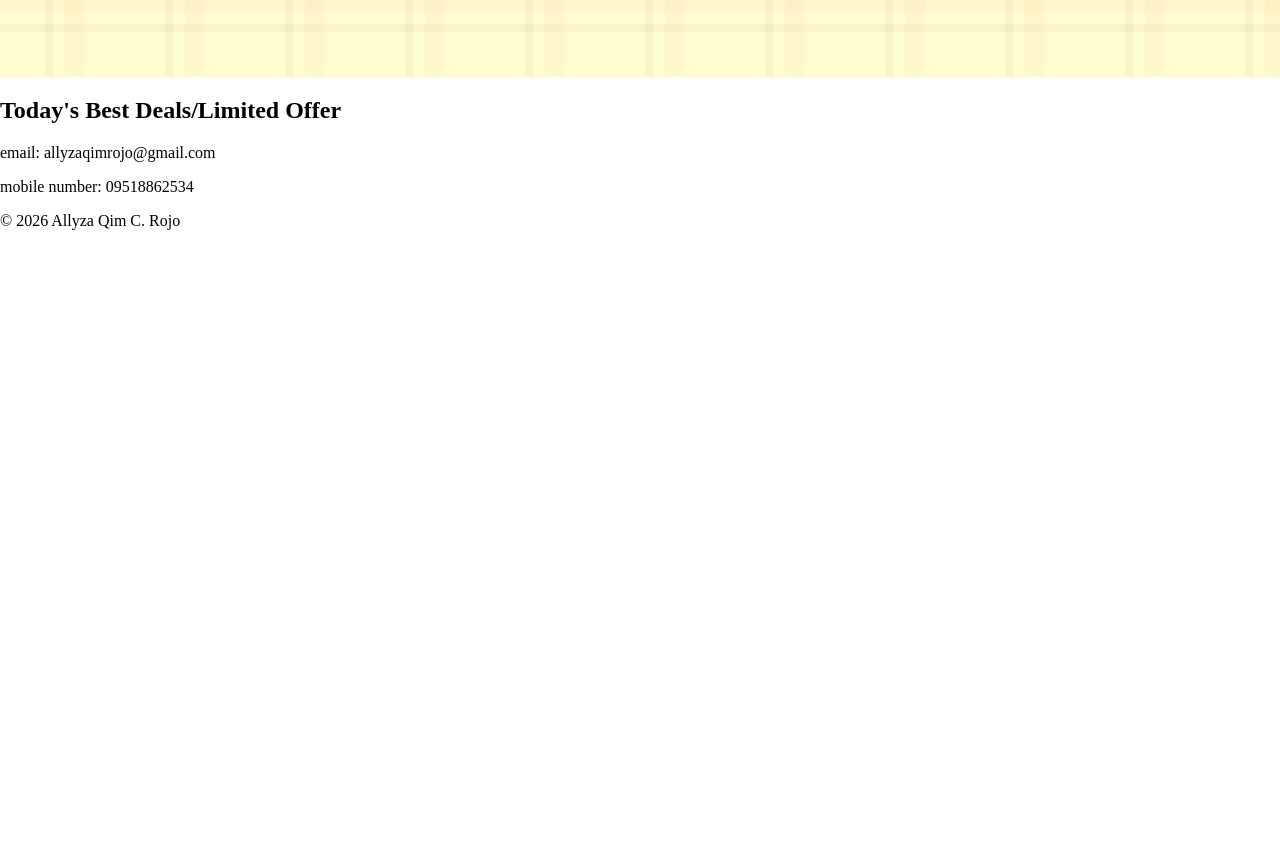
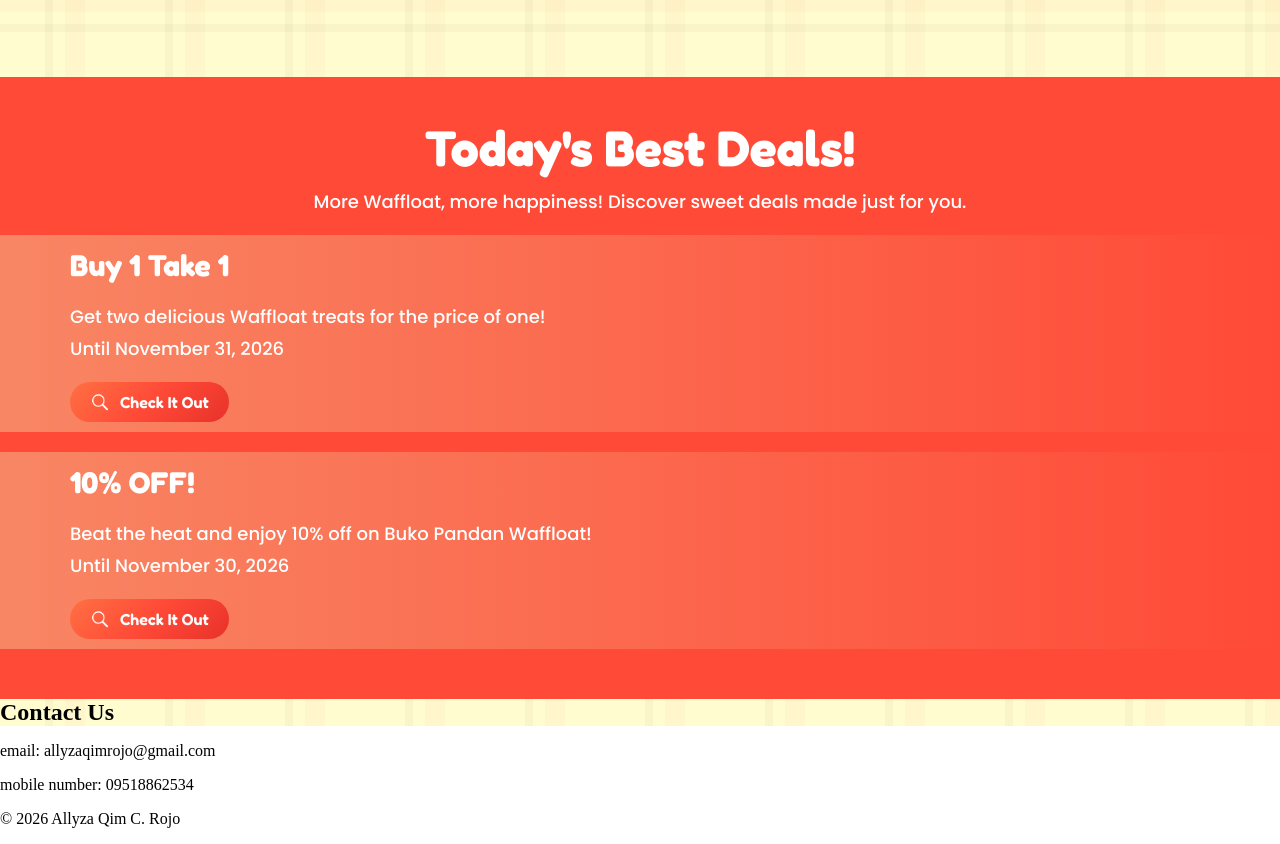
Before and after one commit to allyzaqimrojo/rojo-website, a plain HTML site: page index.html in a window 1280 px wide. Shown: the part 2557-3401 px from the top of the page. Before the commit the page ends 2803 px from the top, so only its background shows below. Drawn offline with Linux system fonts and the light colour scheme.

Commit message:
Added promotions section

```diff
--- a/css/style.css
+++ b/css/style.css
@@ -446,3 +446,125 @@ nav a {
     display: flex;
     align-items: center;
 }
+
+.promotions {
+    background-color: #FF4A37;
+    padding:  40px 0px 30px;
+
+}
+
+.promotions h2 {
+    margin:0px;
+    font-family: "Fredoka", sans-serif;
+    font-size: 50px;
+    color: white;
+    margin: 0px 70px;
+    text-align: center;
+}
+
+.promotions > p {
+    text-align: center;
+}
+
+.promotions p {
+    font-family: "Poppins", sans-serif;
+    color:#ffffff;
+    font-weight: 500;
+    margin-bottom: 30px;
+    font-size: 18px;
+}
+
+.promotions img {
+    width: 300px;
+    height: 300px;
+}
+
+.promotions > p {
+    margin: 10px 70px;
+}
+
+.promo {
+    background:linear-gradient(
+        90deg,
+        #f88664,
+        #FF4A37
+        /* #F44336 */
+    );
+    padding: 10px 70px;
+    margin: 20px 0px;
+    height: max-content;
+}
+
+.promotions h3 {
+    font-family: "Fredoka", sans-serif;
+    font-size: 30px;
+    color: white;
+    margin-bottom: 20px;
+    margin-top: 2px;
+}
+
+.promo p {
+    font-family: "Poppins", sans-serif;
+    color:#ffffff;
+    font-weight: 500;
+    font-size: 18px;
+    margin-top: 2px;
+    margin-bottom: 5px;
+}
+
+.promo-header {
+    display: flex;
+    gap: 50px;
+}
+
+.promo .order img {
+    width: 20px;
+    height: auto;
+}
+
+.promo .order {
+    text-decoration: none;
+    font-family: "Fredoka", sans-serif;
+    font-weight: 600;
+    gap: 10px;
+    width: max-content;
+    margin-top: 20px;
+}
+
+.contact {
+    background-color: #FFFDD0;
+    background-image:
+        /* Vertical stripes */
+        repeating-linear-gradient(
+            90deg,
+            transparent 0px,
+            transparent 45px,
+            rgba(113, 63, 43, 0.045) 45px,
+            rgba(113, 63, 43, 0.045) 53px,
+            transparent 53px,
+            transparent 65px,
+            rgba(255, 74, 55, 0.035) 65px,
+            rgba(255, 74, 55, 0.035) 85px,
+            transparent 85px,
+            transparent 120px
+        ),
+
+        /* Horizontal stripes */
+        repeating-linear-gradient(
+            0deg,
+            transparent 0px,
+            transparent 45px,
+            rgba(113, 63, 43, 0.045) 45px,
+            rgba(113, 63, 43, 0.045) 53px,
+            transparent 53px,
+            transparent 65px,
+            rgba(255, 74, 55, 0.035) 65px,
+            rgba(255, 74, 55, 0.035) 85px,
+            transparent 85px,
+            transparent 120px
+        );
+}
+
+.contact h2 {
+    margin: 0px;
+}
--- a/index.html
+++ b/index.html
@@ -123,7 +123,31 @@
                 </div>
             </section>
             <section class="promotions">
-                <h2>Today's Best Deals/Limited Offer</h2>
+                <h2>Today's Best Deals!</h2>
+                <p>More Waffloat, more happiness! Discover sweet deals made just for you.</p>
+                <div class="promo-content">
+                    <div class="promo">
+                        <h3>Buy 1 Take 1</h3>
+                        <p>Get two delicious Waffloat treats for the price of one!</p>
+                        <p>Until November 31, 2026</p>
+                        <a href="#menu" class="order">
+                            <img src="images/gallery.png">
+                            Check It Out
+                        </a>
+                    </div>
+                    <div class="promo">
+                        <h3>10% OFF!</h3>
+                        <p>Beat the heat and enjoy 10% off on Buko Pandan Waffloat!</p>
+                        <p>Until November 30, 2026</p>
+                        <a href="#menu" class="order">
+                            <img src="images/gallery.png">
+                            Check It Out
+                        </a>
+                    </div>
+                </div>
+            </section>
+            <section class="contact">
+                <h2>Contact Us</h2>
             </section>
         </main>
         <footer>
```
Also changed, not shown: 1 other file.
